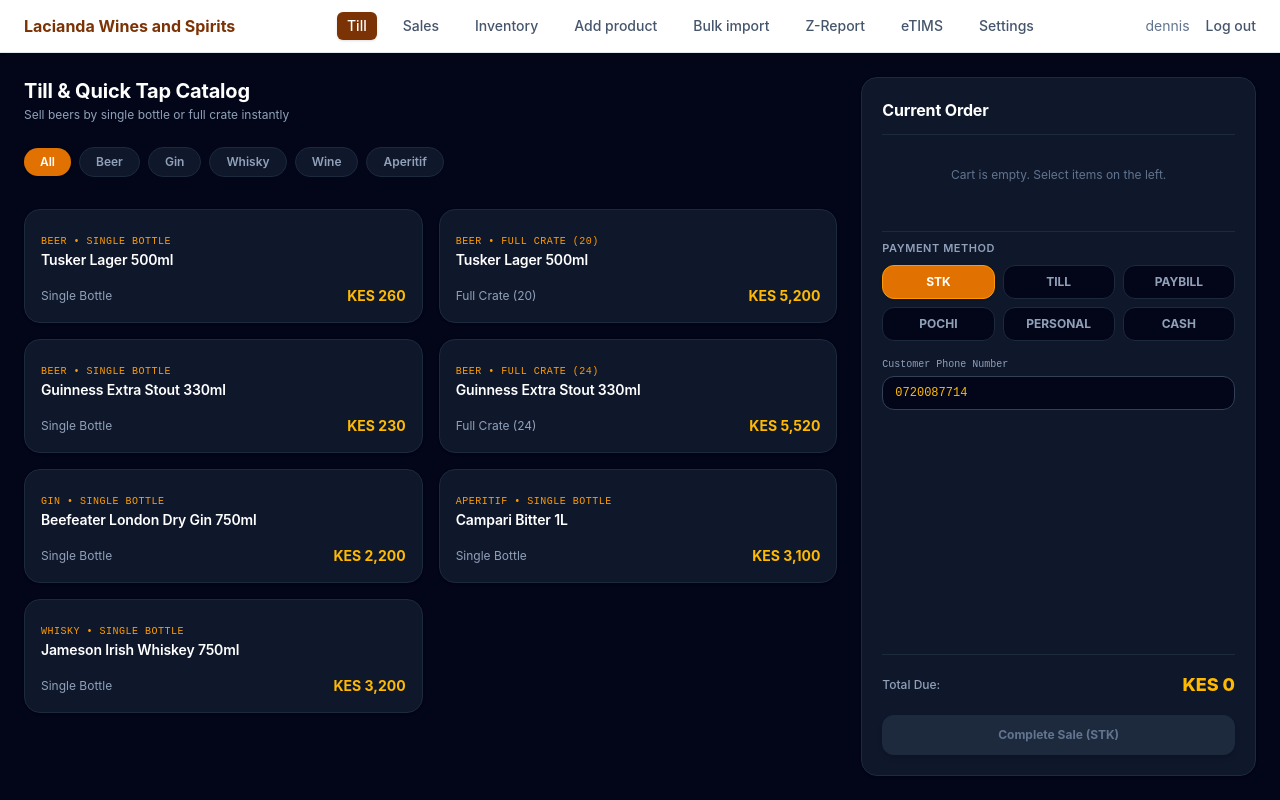
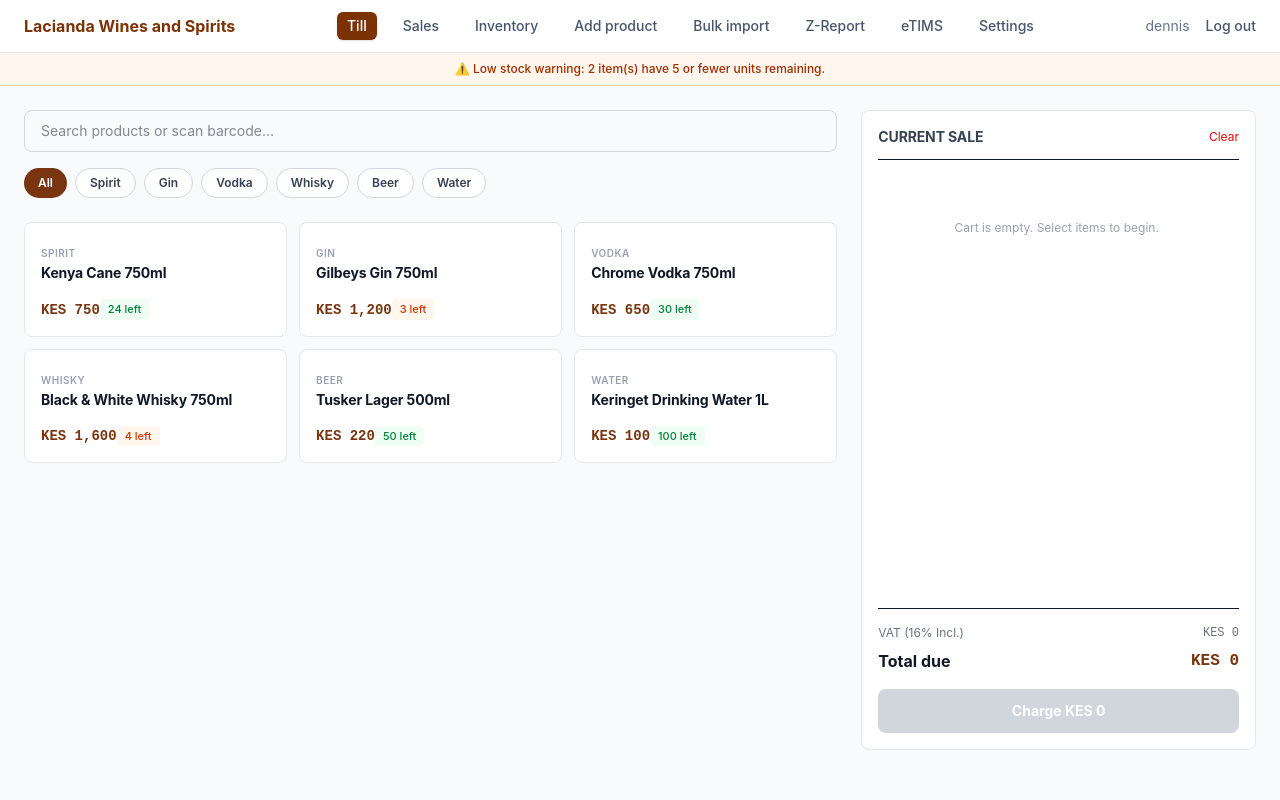
Before and after one commit to dndiranguuuu278-lang/lacianda-pos-next, a Next.js app: page / in a window 1280 px wide. Built offline with nearby package versions, Linux system fonts and the light colour scheme.

Commit message:
Update page.tsx

```diff
--- a/app/page.tsx
+++ b/app/page.tsx
@@ -1,75 +1,125 @@
 'use client';
-
-import React, { useState } from 'react';
+import { useState, useEffect } from 'react';
 import Navbar from './components/Navbar';
 
-export default function POSPage() {
+export default function TillPage() {
+  const [inventory, setInventory] = useState<any[]>([]);
   const [cart, setCart] = useState<any[]>([]);
-  const [activeCategory, setActiveCategory] = useState('All');
-  const [paymentMethod, setPaymentMethod] = useState('STK');
-  const [phoneNumber, setPhoneNumber] = useState('0720087714');
-  const [saleComplete, setSaleComplete] = useState(false);
+  const [search, setSearch] = useState('');
+  const [selectedCategory, setSelectedCategory] = useState('All');
+  const [paymentModal, setPaymentModal] = useState(false);
+  const [tenderType, setTenderType] = useState('Cash');
+  const [amountPaid, setAmountPaid] = useState('');
+  const [receiptSuccess, setReceiptSuccess] = useState<any | null>(null);
 
-  const products = [
-    { id: 1, name: 'Tusker Lager 500ml', category: 'Beer', type: 'Single Bottle', price: 260 },
-    { id: 2, name: 'Tusker Lager 500ml', category: 'Beer', type: 'Full Crate (20)', price: 5200 },
-    { id: 3, name: 'Guinness Extra Stout 330ml', category: 'Beer', type: 'Single Bottle', price: 230 },
-    { id: 4, name: 'Guinness Extra Stout 330ml', category: 'Beer', type: 'Full Crate (24)', price: 5520 },
-    { id: 5, name: 'Beefeater London Dry Gin 750ml', category: 'Gin', type: 'Single Bottle', price: 2200 },
-    { id: 6, name: 'Campari Bitter 1L', category: 'Aperitif', type: 'Single Bottle', price: 3100 },
-    { id: 7, name: 'Jameson Irish Whiskey 750ml', category: 'Whisky', type: 'Single Bottle', price: 3200 },
-  ];
+  useEffect(() => {
+    const storedInventory = localStorage.getItem('lacianda_inventory');
+    if (storedInventory) {
+      setInventory(JSON.parse(storedInventory));
+    } else {
+      const defaultItems = [
+        { id: '1', name: 'Kenya Cane 750ml', category: 'Spirit', price: 750, stock: 24 },
+        { id: '2', name: 'Gilbeys Gin 750ml', category: 'Gin', price: 1200, stock: 3 },
+        { id: '3', name: 'Chrome Vodka 750ml', category: 'Vodka', price: 650, stock: 30 },
+        { id: '4', name: 'Black & White Whisky 750ml', category: 'Whisky', price: 1600, stock: 4 },
+        { id: '5', name: 'Tusker Lager 500ml', category: 'Beer', price: 220, stock: 50 },
+        { id: '6', name: 'Keringet Drinking Water 1L', category: 'Water', price: 100, stock: 100 },
+      ];
+      setInventory(defaultItems);
+      localStorage.setItem('lacianda_inventory', JSON.stringify(defaultItems));
+    }
+  }, []);
 
-  const filteredProducts = activeCategory === 'All'
-    ? products
-    : products.filter(p => p.category === activeCategory);
+  const lowStockItems = inventory.filter(i => i.stock <= 5);
+  const categories = ['All', 'Spirit', 'Gin', 'Vodka', 'Whisky', 'Beer', 'Water'];
+
+  const filteredProducts = inventory.filter(item => {
+    const matchesSearch = item.name.toLowerCase().includes(search.toLowerCase());
+    const matchesCategory = selectedCategory === 'All' || item.category === selectedCategory;
+    return matchesSearch && matchesCategory;
+  });
 
   const addToCart = (product: any) => {
+    if (product.stock <= 0) return;
     setCart(prev => {
-      const existing = prev.find(item => item.id === product.id && item.type === product.type);
+      const existing = prev.find(i => i.id === product.id);
       if (existing) {
-        return prev.map(item =>
-          item.id === product.id && item.type === product.type
-            ? { ...item, qty: item.qty + 1 }
-            : item
-        );
+        return prev.map(i => i.id === product.id ? { ...i, qty: i.qty + 1 } : i);
       }
       return [...prev, { ...product, qty: 1 }];
     });
   };
 
-  const totalDue = cart.reduce((sum, item) => sum + (item.price * item.qty), 0);
+  const updateQty = (id: string, delta: number) => {
+    setCart(prev => prev.map(i => {
+      if (i.id === id) {
+        const newQty = i.qty + delta;
+        return newQty > 0 ? { ...i, qty: newQty } : null;
+      }
+      return i;
+    }).filter(Boolean));
+  };
+
+  const subtotal = cart.reduce((sum, item) => sum + (item.price * item.qty), 0);
+  const vat = Math.round(subtotal * (16 / 116));
 
   const handleCompleteSale = () => {
-    if (cart.length === 0) return;
-    alert(`Sale Complete! Processed via ${paymentMethod} for ${phoneNumber || 'Cash'}. Total: KES ${totalDue.toLocaleString()}`);
+    const saleId = `LWS-${Date.now().toString().slice(-8)}`;
+    const newSale = {
+      id: saleId,
+      timestamp: new Date().toISOString(),
+      items: cart,
+      total: subtotal,
+      tender: tenderType,
+      status: 'Completed',
+    };
+
+    const existingSales = JSON.parse(localStorage.getItem('lacianda_pos_sales') || '[]');
+    localStorage.setItem('lacianda_pos_sales', JSON.stringify([newSale, ...existingSales]));
+
+    const updatedInventory = inventory.map(prod => {
+      const cartItem = cart.find(ci => ci.id === prod.id);
+      if (cartItem) {
+        return { ...prod, stock: Math.max(0, prod.stock - cartItem.qty) };
+      }
+      return prod;
+    });
+    setInventory(updatedInventory);
+    localStorage.setItem('lacianda_inventory', JSON.stringify(updatedInventory));
+
+    setReceiptSuccess(newSale);
     setCart([]);
-    setSaleComplete(true);
-    setTimeout(() => setSaleComplete(false), 3000);
+    setPaymentModal(false);
+    setAmountPaid('');
   };
 
   return (
-    <div className="min-h-screen bg-slate-950 text-slate-100 flex flex-col">
+    <div className="min-h-screen bg-gray-50 text-gray-900 flex flex-col">
       <Navbar />
 
-      <main className="max-w-7xl w-full mx-auto p-6 flex-1 grid grid-cols-1 lg:grid-cols-3 gap-6">
-        {/* Catalog Section */}
-        <div className="lg:col-span-2 space-y-6">
-          <div>
-            <h1 className="text-xl font-bold text-white tracking-wide">Till & Quick Tap Catalog</h1>
-            <p className="text-xs text-slate-400 mt-0.5">Sell beers by single bottle or full crate instantly</p>
-          </div>
+      {lowStockItems.length > 0 && (
+        <div className="bg-orange-50 border-b border-orange-200 text-orange-800 px-4 py-2 text-xs font-medium text-center">
+          ⚠️ Low stock warning: {lowStockItems.length} item(s) have 5 or fewer units remaining.
+        </div>
+      )}
 
-          {/* Categories */}
-          <div className="flex items-center gap-2 overflow-x-auto pb-2">
-            {['All', 'Beer', 'Gin', 'Whisky', 'Wine', 'Aperitif'].map(cat => (
+      <main className="flex-1 max-w-7xl w-full mx-auto p-4 md:p-6 grid grid-cols-1 lg:grid-cols-3 gap-6">
+        <div className="lg:col-span-2 space-y-4">
+          <input
+            type="text"
+            placeholder="Search products or scan barcode..."
+            value={search}
+            onChange={(e) => setSearch(e.target.value)}
+            className="w-full px-4 py-2.5 border border-gray-300 rounded-lg text-sm focus:outline-none focus:ring-2 focus:ring-[#78350f]"
+          />
+
+          <div className="flex gap-2 overflow-x-auto pb-2">
+            {categories.map(cat => (
               <button
                 key={cat}
-                onClick={() => setActiveCategory(cat)}
-                className={`px-4 py-1.5 rounded-full text-xs font-semibold transition-colors ${
-                  activeCategory === cat
-                    ? 'bg-amber-600 text-white shadow-sm'
-                    : 'bg-slate-900 border border-slate-800 text-slate-400 hover:text-white hover:bg-slate-800'
+                onClick={() => setSelectedCategory(cat)}
+                className={`px-3.5 py-1.5 rounded-full text-xs font-semibold whitespace-nowrap transition-colors ${
+                  selectedCategory === cat ? 'bg-[#78350f] text-white' : 'bg-white border border-gray-300 text-gray-700 hover:bg-gray-100'
                 }`}
               >
                 {cat}
@@ -77,105 +127,150 @@ export default function POSPage() {
             ))}
           </div>
 
-          {/* Product Grid */}
-          <div className="grid grid-cols-1 sm:grid-cols-2 gap-4">
+          <div className="grid grid-cols-2 sm:grid-cols-3 gap-3">
             {filteredProducts.map(product => (
-              <div
-                key={`${product.id}-${product.type}`}
+              <button
+                key={product.id}
+                disabled={product.stock <= 0}
                 onClick={() => addToCart(product)}
-                className="bg-slate-900 border border-slate-800 hover:border-amber-600/50 p-4 rounded-2xl cursor-pointer transition-all shadow-sm flex flex-col justify-between"
+                className={`p-4 bg-white rounded-lg border text-left flex flex-col justify-between transition-all ${
+                  product.stock > 0 ? 'border-gray-200 hover:border-[#78350f] hover:shadow-sm cursor-pointer' : 'border-gray-200 opacity-50 cursor-not-allowed bg-gray-100'
+                }`}
               >
                 <div>
-                  <span className="text-[10px] font-mono text-amber-500 uppercase tracking-wider">{product.category} • {product.type}</span>
-                  <h3 className="text-sm font-semibold text-white mt-1">{product.name}</h3>
+                  <span className="text-[10px] font-semibold text-gray-400 uppercase tracking-wider">{product.category}</span>
+                  <h3 className="text-sm font-bold text-gray-900 mt-1 line-clamp-2">{product.name}</h3>
                 </div>
-                <div className="mt-4 flex items-center justify-between">
-                  <span className="text-xs text-slate-400">{product.type}</span>
-                  <span className="text-sm font-bold text-amber-400">KES {product.price.toLocaleString()}</span>
+                <div className="mt-4 flex justify-between items-end">
+                  <span className="text-sm font-mono font-bold text-[#78350f]">KES {product.price.toLocaleString()}</span>
+                  <span className={`text-[11px] font-medium px-2 py-0.5 rounded ${product.stock > 5 ? 'bg-green-50 text-green-700' : product.stock > 0 ? 'bg-orange-50 text-orange-700' : 'bg-red-50 text-red-700'}`}>
+                    {product.stock > 0 ? `${product.stock} left` : 'Out'}
+                  </span>
                 </div>
-              </div>
+              </button>
             ))}
           </div>
         </div>
 
-        {/* Current Order & Payment Section */}
-        <div className="bg-slate-900 border border-slate-800 rounded-2xl p-5 flex flex-col justify-between shadow-sm">
-          <div className="space-y-4">
-            <h2 className="text-base font-bold text-white border-b border-slate-800 pb-3">Current Order</h2>
+        <div className="bg-white rounded-lg border border-gray-200 p-4 flex flex-col justify-between h-[calc(100vh-160px)] sticky top-20">
+          <div>
+            <div className="flex justify-between items-center border-b pb-3 mb-3">
+              <h2 className="text-sm font-bold uppercase tracking-wide text-gray-700">Current sale</h2>
+              <button onClick={() => setCart([])} className="text-xs text-red-600 hover:underline">Clear</button>
+            </div>
 
-            {cart.length === 0 ? (
-              <div className="py-8 text-center text-xs text-slate-500">
-                Cart is empty. Select items on the left.
-              </div>
-            ) : (
-              <div className="space-y-3 max-h-56 overflow-y-auto pr-1">
-                {cart.map((item, idx) => (
-                  <div key={idx} className="flex items-center justify-between bg-slate-950/50 border border-slate-800/80 p-3 rounded-xl text-xs">
-                    <div>
-                      <p className="font-semibold text-white">{item.name}</p>
-                      <p className="text-[10px] text-slate-400">{item.type} × {item.qty}</p>
+            <div className="space-y-3 overflow-y-auto max-h-[calc(100vh-380px)] pr-1">
+              {cart.length === 0 ? (
+                <p className="text-center text-gray-400 text-xs py-12">Cart is empty. Select items to begin.</p>
+              ) : (
+                cart.map(item => (
+                  <div key={item.id} className="flex justify-between items-center bg-gray-50 p-2.5 rounded-md">
+                    <div className="flex-1 pr-2">
+                      <p className="text-xs font-semibold text-gray-800">{item.name}</p>
+                      <p className="text-[11px] text-gray-500 font-mono">KES {item.price.toLocaleString()} each</p>
                     </div>
-                    <span className="font-bold text-amber-400">KES {(item.price * item.qty).toLocaleString()}</span>
+                    <div className="flex items-center space-x-2">
+                      <button onClick={() => updateQty(item.id, -1)} className="w-6 h-6 bg-white border rounded text-xs font-bold flex items-center justify-center">-</button>
+                      <span className="text-xs font-mono font-semibold w-5 text-center">{item.qty}</span>
+                      <button onClick={() => updateQty(item.id, 1)} className="w-6 h-6 bg-white border rounded text-xs font-bold flex items-center justify-center">+</button>
+                    </div>
                   </div>
-                ))}
-              </div>
-            )}
-
-            {/* Payment Methods Section */}
-            <div className="space-y-2 pt-2 border-t border-slate-800">
-              <label className="text-[11px] font-semibold text-slate-400 uppercase tracking-wider block">
-                Payment Method
-              </label>
-              <div className="grid grid-cols-3 gap-2">
-                {['STK', 'TILL', 'PAYBILL', 'POCHI', 'PERSONAL', 'CASH'].map((mode) => (
-                  <button
-                    key={mode}
-                    onClick={() => setPaymentMethod(mode)}
-                    className={`py-2 rounded-xl text-xs font-bold transition-all border ${
-                      paymentMethod === mode
-                        ? 'bg-amber-600 text-white border-amber-500 shadow-sm'
-                        : 'bg-slate-950 text-slate-400 border-slate-800 hover:border-slate-700 hover:text-white'
-                    }`}
-                  >
-                    {mode}
-                  </button>
-                ))}
-              </div>
-
-              {paymentMethod !== 'CASH' && (
-                <div className="pt-2">
-                  <label className="text-[10px] text-slate-400 block mb-1 font-mono">Customer Phone Number</label>
-                  <input
-                    type="text"
-                    value={phoneNumber}
-                    onChange={(e) => setPhoneNumber(e.target.value)}
-                    className="w-full px-3 py-2 bg-slate-950 border border-slate-700 rounded-xl text-xs text-amber-400 font-mono focus:outline-none focus:ring-2 focus:ring-amber-600"
-                    placeholder="07XXXXXXXX"
-                  />
-                </div>
+                ))
               )}
             </div>
           </div>
 
-          <div className="border-t border-slate-800 pt-4 mt-4 space-y-4">
-            <div className="flex items-center justify-between">
-              <span className="text-xs text-slate-400 font-medium">Total Due:</span>
-              <span className="text-lg font-extrabold text-amber-400">KES {totalDue.toLocaleString()}</span>
+          <div className="border-t pt-4 space-y-2">
+            <div className="flex justify-between text-xs text-gray-500">
+              <span>VAT (16% Incl.)</span>
+              <span className="font-mono">KES {vat.toLocaleString()}</span>
+            </div>
+            <div className="flex justify-between text-base font-bold text-gray-900">
+              <span>Total due</span>
+              <span className="font-mono text-[#78350f]">KES {subtotal.toLocaleString()}</span>
             </div>
             <button
-              onClick={handleCompleteSale}
               disabled={cart.length === 0}
-              className={`w-full py-3 rounded-xl text-xs font-bold transition-all shadow-md ${
-                cart.length === 0
-                  ? 'bg-slate-800 text-slate-500 cursor-not-allowed'
-                  : 'bg-amber-600 hover:bg-amber-500 text-white cursor-pointer'
-              }`}
+              onClick={() => setPaymentModal(true)}
+              className="w-full mt-2 py-3 bg-[#78350f] text-white rounded-lg text-sm font-bold hover:bg-[#60280b] disabled:bg-gray-300 disabled:cursor-not-allowed transition-colors"
             >
-              {saleComplete ? 'Sale Recorded Successfully!' : `Complete Sale (${paymentMethod})`}
+              Charge KES {subtotal.toLocaleString()}
             </button>
           </div>
         </div>
       </main>
+
+      {paymentModal && (
+        <div className="fixed inset-0 bg-black/50 flex items-center justify-center z-50 p-4">
+          <div className="bg-white rounded-lg max-w-md w-full p-6 shadow-xl space-y-4">
+            <h3 className="text-lg font-bold">Select payment method</h3>
+            <div className="grid grid-cols-2 gap-2">
+              {['Cash', 'M-Pesa Till', 'M-Pesa Paybill', 'Pochi la Biashara'].map(method => (
+                <button
+                  key={method}
+                  onClick={() => setTenderType(method)}
+                  className={`py-3 px-4 border rounded-md text-xs font-semibold transition-all ${
+                    tenderType === method ? 'border-[#78350f] bg-[#78350f]/5 text-[#78350f]' : 'border-gray-200 text-gray-700 hover:bg-gray-50'
+                  }`}
+                >
+                  {method}
+                </button>
+              ))}
+            </div>
+
+            {tenderType === 'Cash' && (
+              <div>
+                <label className="block text-xs font-medium text-gray-700 mb-1">Amount Tendered (KES)</label>
+                <input
+                  type="number"
+                  placeholder="Enter cash given..."
+                  value={amountPaid}
+                  onChange={(e) => setAmountPaid(e.target.value)}
+                  className="w-full px-3 py-2 border border-gray-300 rounded-md text-sm focus:outline-none focus:ring-2 focus:ring-[#78350f]"
+                />
+                {Number(amountPaid) >= subtotal && (
+                  <p className="text-xs text-green-600 font-semibold mt-1">Change due: KES {(Number(amountPaid) - subtotal).toLocaleString()}</p>
+                )}
+              </div>
+            )}
+
+            <div className="flex space-x-2 pt-2">
+              <button onClick={() => setPaymentModal(false)} className="flex-1 py-2.5 border border-gray-300 rounded-md text-sm font-semibold hover:bg-gray-100">Cancel</button>
+              <button onClick={handleCompleteSale} className="flex-1 py-2.5 bg-[#78350f] text-white rounded-md text-sm font-semibold hover:bg-[#60280b]">Confirm & Print</button>
+            </div>
+          </div>
+        </div>
+      )}
+
+      {receiptSuccess && (
+        <div className="fixed inset-0 bg-black/50 flex items-center justify-center z-50 p-4">
+          <div className="bg-white rounded-lg max-w-sm w-full p-6 shadow-xl space-y-4 text-center print:shadow-none">
+            <div className="w-12 h-12 bg-green-100 text-green-600 rounded-full flex items-center justify-center mx-auto text-xl font-bold print:hidden">✓</div>
+            <h3 className="text-lg font-bold">Lacianda Wines & Spirits</h3>
+            <p className="text-[11px] text-gray-500 font-mono">Receipt: {receiptSuccess.id}</p>
+
+            <div className="bg-gray-50 p-3 rounded text-left text-xs space-y-2 font-mono border border-dashed border-gray-300">
+              {receiptSuccess.items.map((i: any) => (
+                <div key={i.id} className="flex justify-between">
+                  <span className="truncate pr-2">{i.name}</span>
+                  <span>{i.qty} x {i.price}</span>
+                </div>
+              ))}
+              <div className="flex justify-between font-bold border-t pt-2">
+                <span>Total ({receiptSuccess.tender}):</span>
+                <span>KES {receiptSuccess.total.toLocaleString()}</span>
+              </div>
+            </div>
+
+            <p className="text-[10px] text-gray-400 italic">Alcohol is not for sale to persons under 18.</p>
+
+            <div className="flex space-x-2 pt-2 print:hidden">
+              <button onClick={() => window.print()} className="flex-1 py-2.5 border border-gray-300 rounded-md text-sm font-semibold hover:bg-gray-100">Print</button>
+              <button onClick={() => setReceiptSuccess(null)} className="flex-1 py-2.5 bg-[#78350f] text-white rounded-md text-sm font-semibold hover:bg-[#60280b]">New Sale</button>
+            </div>
+          </div>
+        </div>
+      )}
     </div>
   );
 }
```
